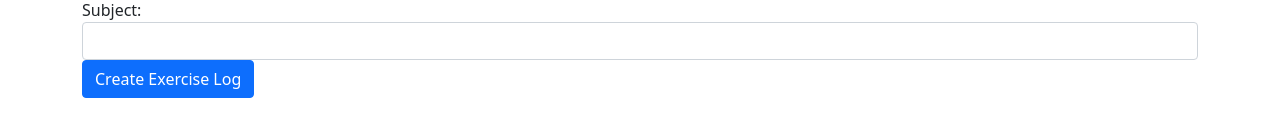
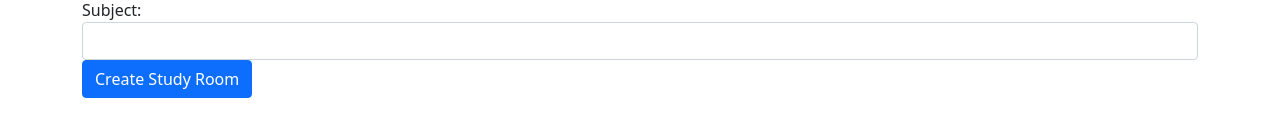
Before and after one commit to KT27Learn/Team-Eleven, a React (Create React App) app in the folder react-frontend/: page /create-room in a window 1280 px wide. Shown: the part 502-638 px from the top of the page. Built offline with nearby package versions, Linux system fonts and the light colour scheme; no server answers.

Commit message:
Update create-room-component.js

```diff
--- a/react-frontend/src/components/create-room-component.js
+++ b/react-frontend/src/components/create-room-component.js
@@ -168,7 +168,7 @@ export default class CreateRooms extends Component {
           <div className="form-group">
             <input
               type="submit"
-              value="Create Exercise Log"
+              value="Create Study Room"
               className="btn btn-primary"
             />
           </div>
```
